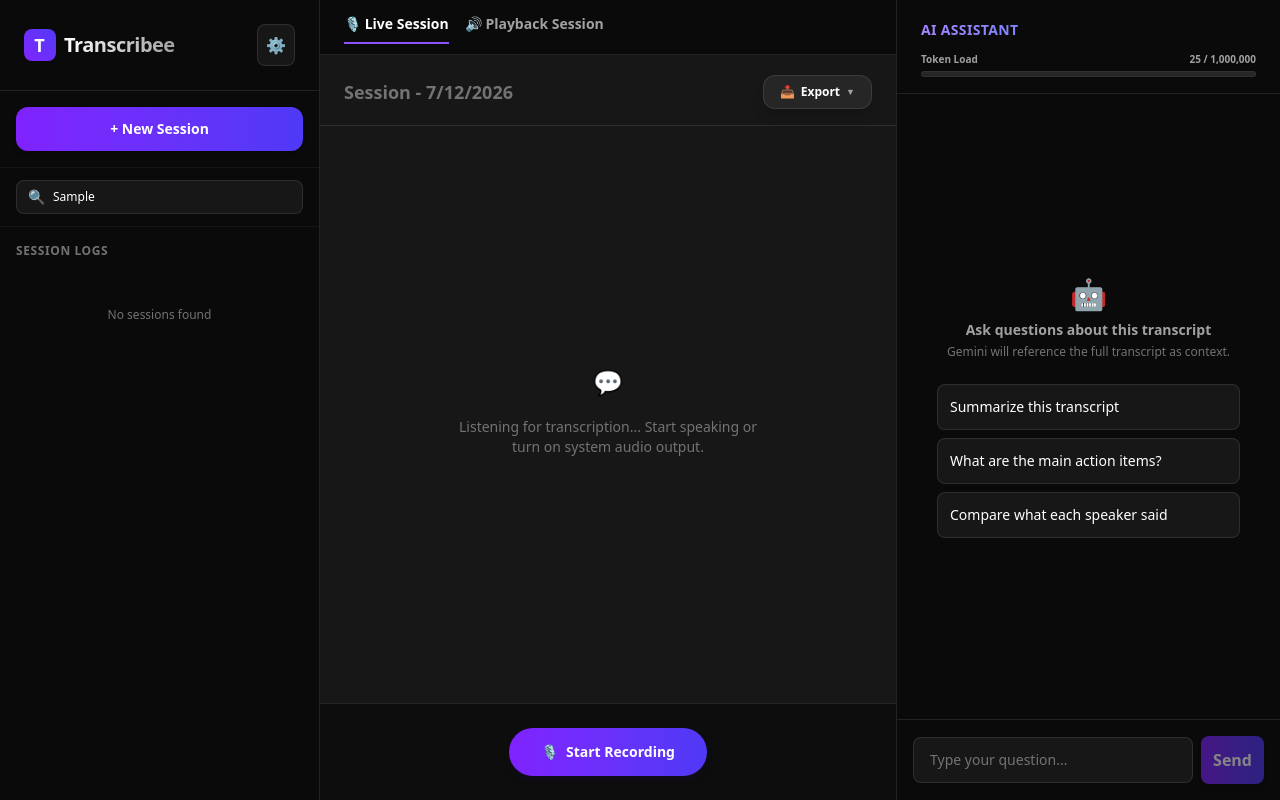
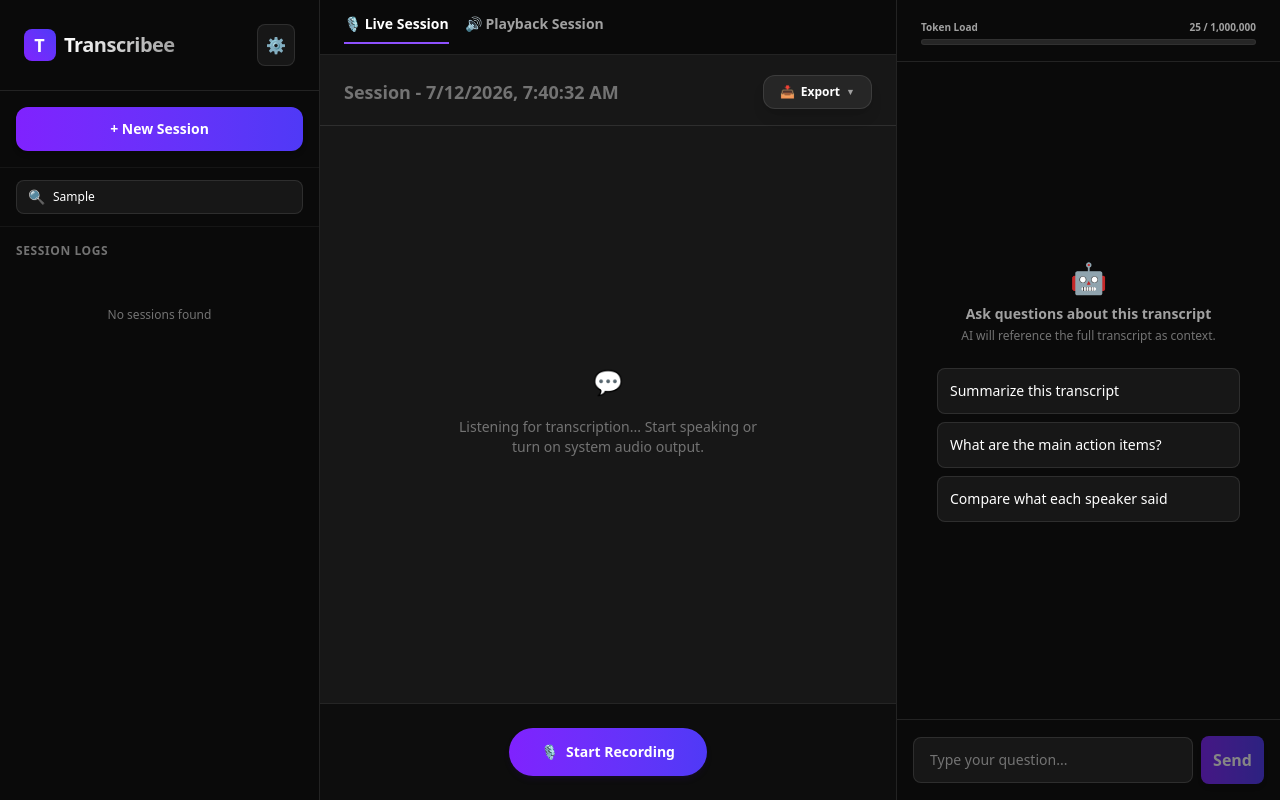
Before and after one commit to muazhari/transcribee-1, a Next.js app: page / in a window 1280 px wide. Both pictures are taken after typing "Sample" into the empty fields and a click on the button "+ New Session". Built offline with nearby package versions, Linux system fonts and the light colour scheme.

Commit message:
improve readme and ui/ux

```diff
--- a/src/components/ChatPanel.tsx
+++ b/src/components/ChatPanel.tsx
@@ -229,19 +229,15 @@ export default function ChatPanel() {
   return (
     <div className="w-full lg:w-96 h-full bg-neutral-950 lg:border-l border-white/10 flex flex-col text-white">
       {/* Header */}
-      <div className="px-6 pt-5 pb-4 border-b border-white/10 flex flex-col gap-3">
-        <div className="flex items-center justify-between">
-          <h3 className="font-bold text-sm tracking-wide bg-gradient-to-r from-violet-400 to-indigo-400 bg-clip-text text-transparent uppercase">
-            AI Assistant
-          </h3>
-          {chatHistory.length > 0 && (
-            <Button onClick={handleClear} variant="clear" size="none">
-              Clear
-            </Button>
-          )}
-        </div>
+      <div className="px-6 pt-5 pb-4 border-b border-white/10 flex flex-row gap-3">
         {/* Token capacity meter */}
         <TokenMeter tokenCount={tokenCount} tokenLimit={tokenLimit} />
+
+        {chatHistory.length > 0 && (
+          <Button onClick={handleClear} variant="clear" size="none">
+            Clear
+          </Button>
+        )}
       </div>
 
       {/* Warnings & Notices */}
@@ -270,7 +266,7 @@ export default function ChatPanel() {
               Ask questions about this transcript
             </p>
             <p className="text-xs text-neutral-500 mt-1 max-w-xs">
-              Gemini will reference the full transcript as context.
+              AI will reference the full transcript as context.
             </p>
 
             {/* Suggestions */}
--- a/src/components/PlaybackPanel.tsx
+++ b/src/components/PlaybackPanel.tsx
@@ -3,7 +3,6 @@
 import React, { useRef, useEffect, useState } from "react";
 import { useAppSelector } from "../lib/store/storeHooks";
 import { AudioCaptureManager } from "../lib/services/audioCapture";
-import { generateSrtContent, downloadFile } from "../lib/utils/exportUtils";
 
 import PlaybackControls from "./molecules/PlaybackControls";
 import TranscriptBlock from "./molecules/TranscriptBlock";
@@ -200,14 +199,6 @@ export default function PlaybackPanel() {
         />
       )}
 
-      {/* Header Info */}
-      <div className="px-6 py-2 border-b border-white/10 shrink-0 flex items-center justify-between">
-        <h2 className="text-lg font-bold text-white">
-          {activeSession.title ||
-            `Session - ${new Date(activeSession.createdAt).toLocaleDateString()}`}
-        </h2>
-      </div>
-
       {/* Main Control Panel Card */}
       <div className="px-4 sm:px-6 py-3 sm:py-4 shrink-0">
         <PlaybackControls
--- a/src/components/TranscriptPanel.tsx
+++ b/src/components/TranscriptPanel.tsx
@@ -80,7 +80,7 @@ export default function TranscriptPanel({
     if (!activeSession) return;
     const title =
       activeSession.title ||
-      `Session - ${new Date(activeSession.createdAt).toLocaleDateString()}`;
+      `Session - ${new Date(activeSession.createdAt).toLocaleString()}`;
     const filename = `${title.toLowerCase().replace(/[^a-z0-9]+/g, "-")}-transcript.srt`;
     const content = generateSrtContent(transcripts);
     downloadFile(content, filename, "text/srt");
@@ -90,7 +90,7 @@ export default function TranscriptPanel({
     if (!activeSession) return;
     const title =
       activeSession.title ||
-      `Session - ${new Date(activeSession.createdAt).toLocaleDateString()}`;
+      `Session - ${new Date(activeSession.createdAt).toLocaleString()}`;
     const filename = `${title.toLowerCase().replace(/[^a-z0-9]+/g, "-")}-transcript.json`;
     const content = JSON.stringify(transcripts, null, 2);
     downloadFile(content, filename, "application/json");
@@ -106,7 +106,7 @@ export default function TranscriptPanel({
       if (url) {
         const title =
           activeSession.title ||
-          `Session - ${new Date(activeSession.createdAt).toLocaleDateString()}`;
+          `Session - ${new Date(activeSession.createdAt).toLocaleString()}`;
         const filename = `${title.toLowerCase().replace(/[^a-z0-9]+/g, "-")}.wav`;
         const a = document.createElement("a");
         a.href = url;
@@ -152,7 +152,7 @@ export default function TranscriptPanel({
               onChange={(e) => onRenameSession(e.target.value)}
               placeholder={`Session - ${new Date(
                 activeSession.createdAt,
-              ).toLocaleDateString()}`}
+              ).toLocaleString()}`}
               className="text-lg font-bold bg-transparent border-b border-transparent hover:border-white/20 focus:border-violet-500 focus:outline-none py-0.5 w-full text-white placeholder-neutral-500 transition-colors truncate"
             />
           </div>
--- a/src/components/molecules/SessionItem.tsx
+++ b/src/components/molecules/SessionItem.tsx
@@ -15,13 +15,8 @@ export default function SessionItem({
   onSelect,
   onDelete,
 }: SessionItemProps) {
-  const dateStr = new Date(session.createdAt).toLocaleDateString(undefined, {
-    month: "short",
-    day: "numeric",
-    hour: "2-digit",
-    minute: "2-digit",
-  });
-  const defaultTitle = `Session - ${dateStr}`;
+  const dateStr = new Date(session.createdAt).toLocaleString();
+  const defaultTitle = `Session - ${new Date(session.createdAt).toLocaleString()}`;
 
   return (
     <div
```
Also changed, not shown: 1 other file (tests, documents, lock files or other folders).
